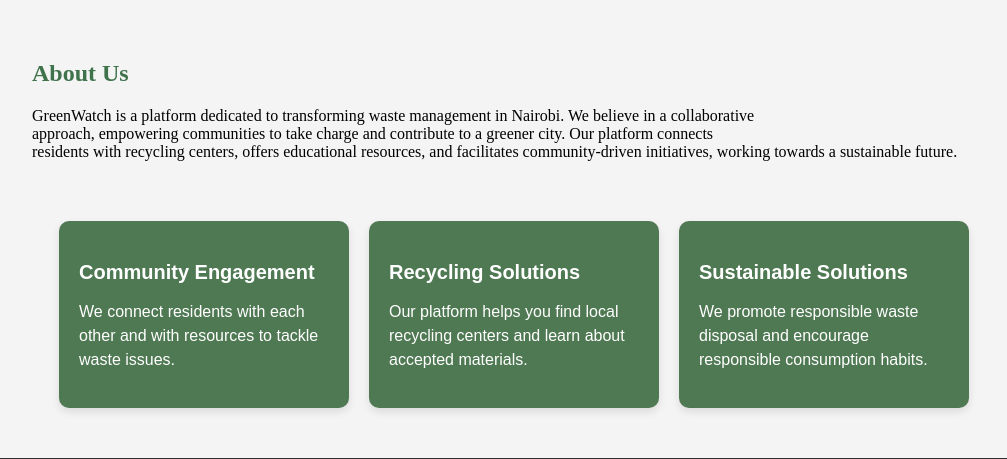
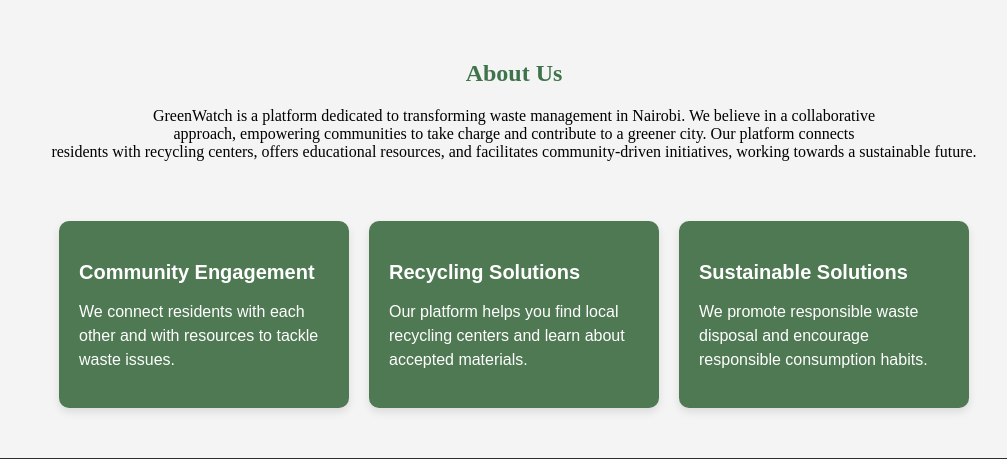
Before and after one commit to Ayiera-20/Green-Watch, a Django app: page /about/ in a window 1280 px wide. Shown: the part 568-1027 px from the top of the page, without its empty margins (126-1133 px from the left). Run offline with Django 5.2, Linux system fonts and the light colour scheme; some web fonts are replaced; grey boxes are pictures that could not be loaded.

Commit message:
Style: Center page title and description

```diff
--- a/green_watch/mysite/green_watch/static/css/about.css
+++ b/green_watch/mysite/green_watch/static/css/about.css
@@ -25,9 +25,10 @@
     }
 
     .about-text{
-        margin: 0px 0px 50px 150px;
+        margin: 0px 0px 50px 0px;
         background-color: #f4f4f4;
         padding-top: 40px;
+        text-align: center;
     }
 
     h2{
@@ -35,7 +36,6 @@
         font-family: Marko One;
     }
 
-    /* Card container */
     .card-container {
         display: flex;
         gap: 20px;
@@ -46,9 +46,9 @@
         padding: 10px 50px 50px 50px;
     }
 
-    /* Card styling */
+
     .card {
-        background-color: #4F7953; /* Dark green background */
+        background-color: #4F7953;
         color: white;
         border-radius: 10px;
         padding: 20px;
@@ -56,14 +56,14 @@
         box-shadow: 0 4px 8px rgba(0, 0, 0, 0.1);
     }
 
-    /* Card title styling */
+
     .card h3 {
         font-size: 20px;
         margin-bottom: 10px;
         font-weight: bold;
     }
 
-    /* Card text styling */
+
     .card p {
         font-size: 16px;
         line-height: 1.5;
@@ -88,14 +88,14 @@
 
 }
 
-    /* Flexbox layout for the numbered boxes */
+
     .mission-cards {
         display: flex;
         gap: 20px;
         flex-wrap: wrap;
     }
 
-    /* Individual card styles */
+
     .mission-card {
         background-color: transparent;
         padding: 20px;
@@ -109,7 +109,7 @@
         flex-direction: row;
     }
 
-    /* Numbered box inside the card */
+
     .mission-card .number-box {
         background-color: white;
         color: black;
@@ -168,7 +168,7 @@
 
     }
 
-    /* Timeline container */
+
     .timeline-container {
         display: flex;
         flex-direction: column;
@@ -177,7 +177,7 @@
         margin: 25px 55px 0px 0px;
     }
 
-    /* Line in the center of the timeline */
+
     .timeline-line {
         position: absolute;
         left: 50%;
@@ -186,7 +186,7 @@
         background-color: #ddd;
     }
 
-    /* Common styling for each timeline item */
+
     .timeline-item {
         display: flex;
         align-items: center;
@@ -202,7 +202,7 @@
         justify-content: flex-end;
     }
 
-    /* Numbered box */
+
     .number-box {
         background-color: #777;
         color: white;
@@ -217,13 +217,13 @@
         z-index: 1;
     }
 
-    /* Left content */
+
     .timeline-item.left .number-box {
         margin-left: 50px;
         margin-right: 0;
     }
 
-    /* Content box */
+
     .content-box {
         background-color: white;
         padding: 20px;
@@ -232,14 +232,14 @@
         width: 45%;
     }
 
-    /* Styling for titles */
+
     .content-box h3 {
         font-size: 22px;
         font-weight: bold;
         margin-bottom: 10px;
     }
 
-    /* Align content to the right or left */
+
     .timeline-item.left .content-box {
         margin-right: 10%;
     }
--- a/green_watch/mysite/green_watch/templates/about.html
+++ b/green_watch/mysite/green_watch/templates/about.html
@@ -17,7 +17,7 @@
         <nav class="navbar">
         <div class="logo">
             <p style="font-family: Playwrite US Trad; font-size:16px;">GreenWatch</p>
-            <p style="font-family: Arial; font-size:8px;, font-weight:50"> Community Waste Management and<br> Recycling Platform<p>
+            <p style="font-family: Arial; font-size:8px; font-weight:50"> Community Waste Management and<br> Recycling Platform<p>
         </div>
         <ul class="nav-links">
         <li><a href="{% url 'home' %}">Home</a></li>
```
